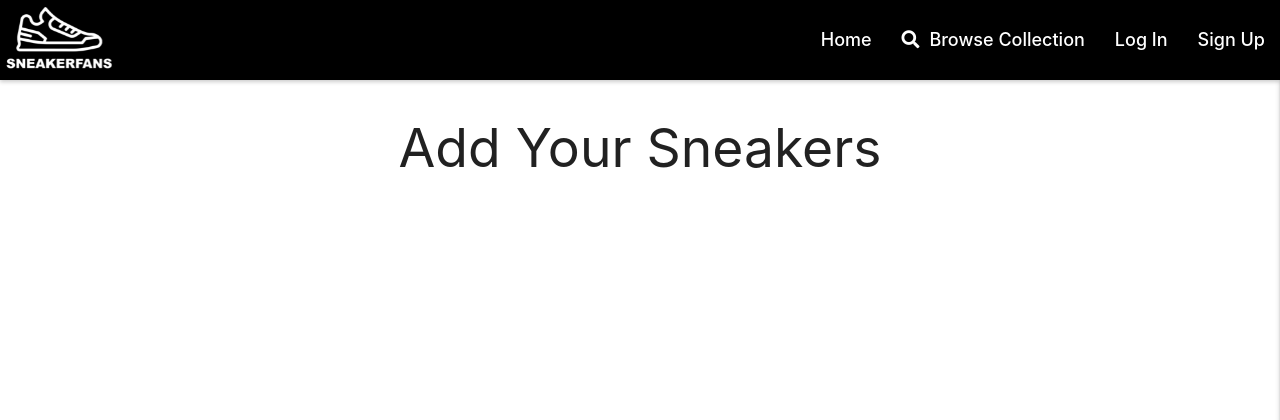
After one commit to Code-Institute-Submissions/sneakerfans-ms3, a Flask app: page /add_sneakers in a window 1280 px wide. The commit adds this page. Shown: the top 420 px of the page. Run offline with Flask 2, Linux system fonts and the light colour scheme; some libraries are stand-ins or nearby versions.

Commit message:
add-sneakers.html page added to extend base.html. add_sneakers function created in app.py and route added to navigation in base.html

```diff
--- a/app.py
+++ b/app.py
@@ -111,6 +111,12 @@ def logout():
     return redirect(url_for("login"))
 
 
+@app.route("/add_sneakers")
+def add_sneakers():
+    # Find all sneakers in database
+    return render_template("add-sneakers.html")
+
+
 if __name__ == "__main__":
     app.run(host=os.environ.get("IP"),
             port=int(os.environ.get("PORT")),
--- a/static/css/style.css
+++ b/static/css/style.css
@@ -81,3 +81,7 @@ h3 {
   max-height: 230px;
   object-fit: cover;
 }
+
+.card-content a {
+  color: red;
+}
--- /dev/null
+++ b/templates/add-sneakers.html
@@ -0,0 +1,8 @@
+{% extends "base.html" %}
+{% block content %}
+
+<div class="container">
+    <h2 class="center">Add Your Sneakers</h2>
+</div>
+
+{% endblock %}
--- a/templates/all-sneakers.html
+++ b/templates/all-sneakers.html
@@ -13,8 +13,8 @@
                         <img class="activator" src="{{ sneaker.image_url }}">
                     </div>
                     <div class="card-content">
-                        <span class="card-title activator">{{ sneaker.shoe_name}}</span>
-                        <p><a href="#">Should go to full descripiton page</a></p>
+                        <span class="card-title activator">{{ sneaker.category_name.capitalize() }}</span>
+                        <p><a href="#">{{ sneaker.shoe_name.title() }}</a></p>
                     </div>
                 </div>
             </div>
--- a/templates/base.html
+++ b/templates/base.html
@@ -31,7 +31,7 @@
                         <li><a href="{{ url_for('all_sneakers') }}"><i class="fas fa-search"></i> Browse Collection</a></li>
                         {% if session.user %}
                             <li><a href="{{ url_for('profile', username=session['user']) }}"><i class="fas fa-user"></i> My Sneakers</a></li>
-                            <li><a href="#">Add Sneakers</a></li>
+                            <li><a href="{{ url_for('add_sneakers') }}">Add Sneakers</a></li>
                             <li><a href="{{ url_for('logout') }}">Log Out</a></li>
                         {% else %}
                             <li><a href="{{ url_for('login') }}">Log In</a></li>
@@ -49,7 +49,7 @@
             <li><a href="{{ url_for('all_sneakers') }}">Browse Collection</a></li>
             {% if session.user %}
                 <li><a href="{{ url_for('profile', username=session['user']) }}">My Sneakers</a></li>
-                <li><a href="#">Add Sneakers</a></li>
+                <li><a href="{{ url_for('add_sneakers') }}">Add Sneakers</a></li>
                 <li><a href="{{ url_for('logout') }}">Log Out</a></li>
             {% else %}
                 <li><a href="{{ url_for('login') }}">Log In</a></li>
```
Also changed, not shown: templates/sneakers.html (+6 -4 lines).
